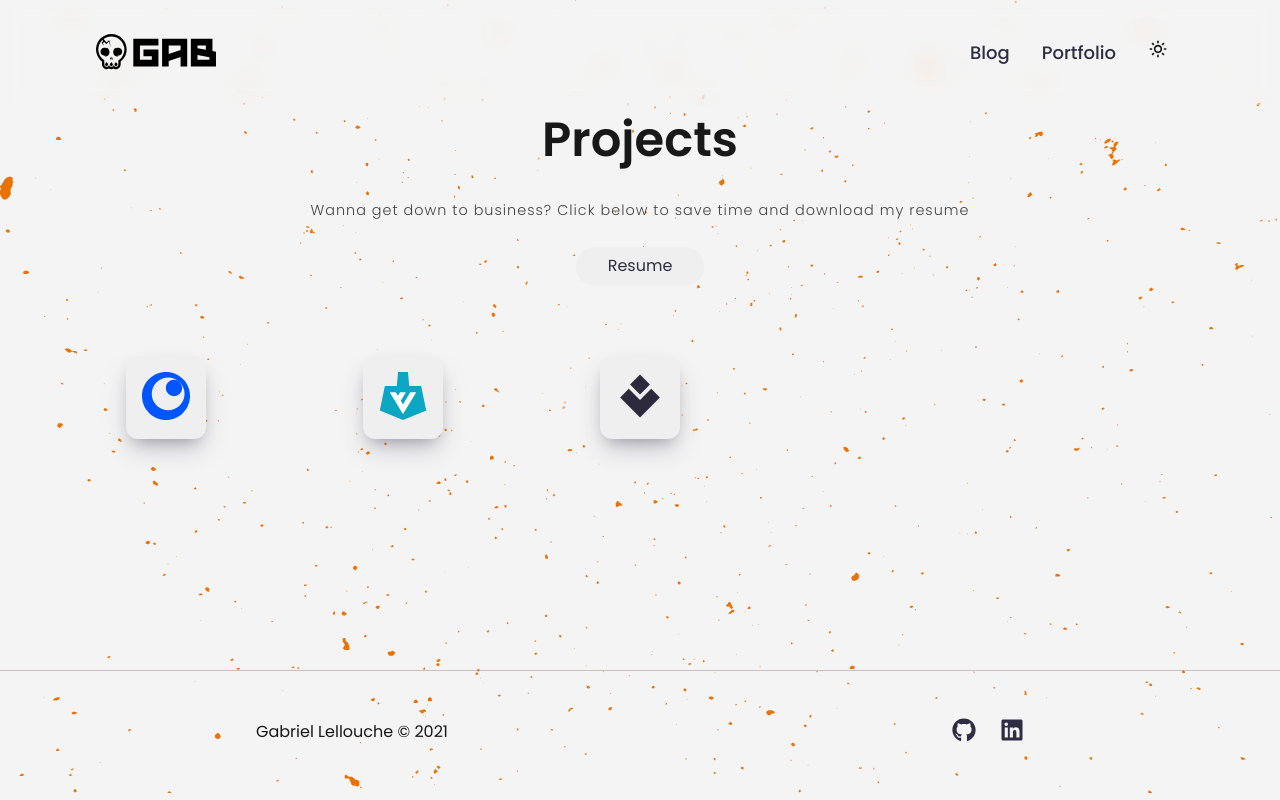
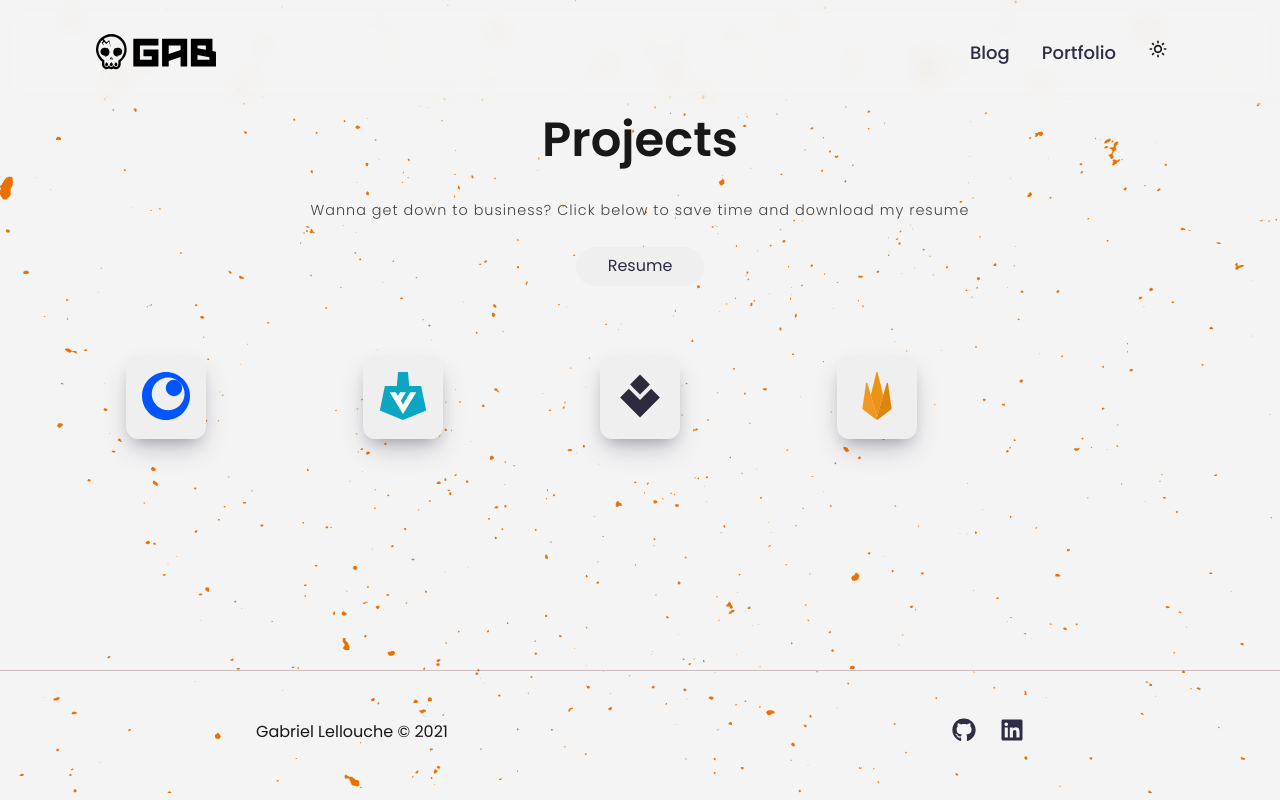
Before and after one commit to Darkryhr/digital-garden, a Next.js app: page /portfolio in a window 1280 px wide. Built offline with nearby package versions, Linux system fonts and the light colour scheme.

Commit message:
portfolio update

```diff
--- a/pages/portfolio/index.js
+++ b/pages/portfolio/index.js
@@ -80,6 +80,23 @@ const Portfolio = () => {
               />
             </ProjectButton>
           </a>
+          <a
+            href='https://wonderful-goldstine-9fcc89.netlify.app/'
+            target='_blank'
+            rel='noreferrer'
+          >
+            <ProjectButton
+              whileHover={{ scale: 1.1 }}
+              whileTap={{ scale: 0.9 }}
+            >
+              <Image
+                src={'/assets/portfolio/firestarter.svg'}
+                alt='kanban note board'
+                width={48}
+                height={48}
+              />
+            </ProjectButton>
+          </a>
         </Grid>
       </SectionWrapper>
     </>
```
Also changed, not shown: public/assets/portfolio/firestarter.svg (added).
